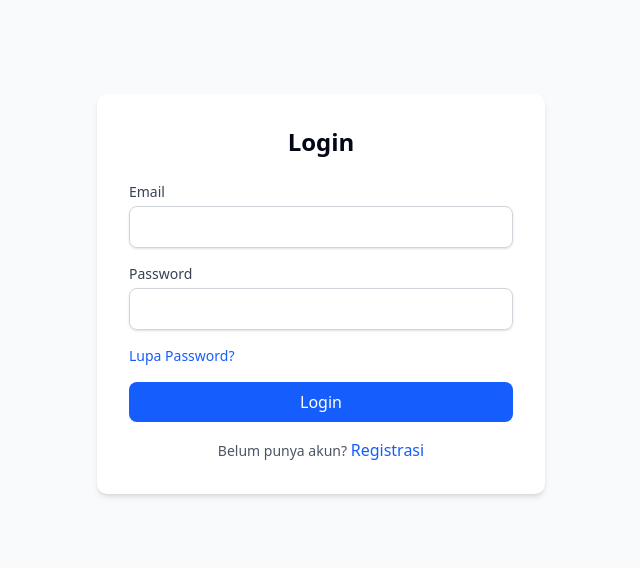
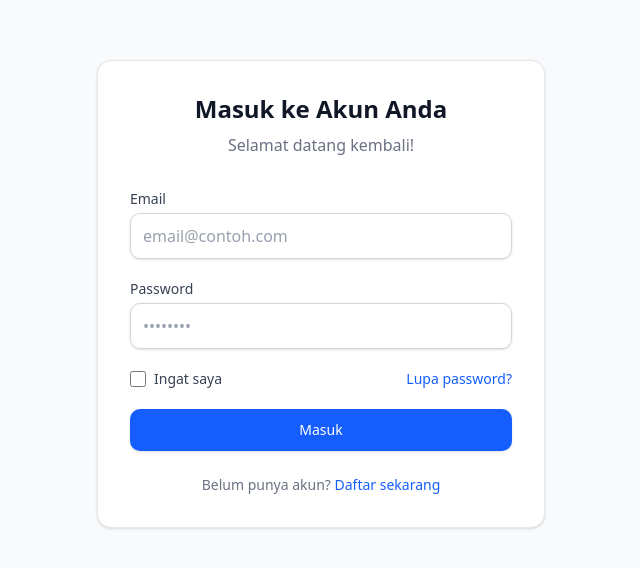
Before and after one commit to mryed17/my-store, a Next.js app: page /auth/login in a window 1280 px wide. Shown: the part 106-674 px from the top of the page, without its empty margins (319-959 px from the left). Built offline with nearby package versions, Linux system fonts and the light colour scheme.

Commit message:
page.tsx

```diff
--- a/app/auth/login/page.tsx
+++ b/app/auth/login/page.tsx
@@ -1,87 +1,142 @@
 // auth/login/page.tsx
-"use client"; // Diperukan karena menggunakan useState dan event handler
+"use client";
 import Link from "next/link";
 import { useState } from "react";
+import { ExclamationCircleIcon } from "@heroicons/react/24/outline";
 
 export default function LoginPage() {
   const [email, setEmail] = useState("");
   const [password, setPassword] = useState("");
   const [error, setError] = useState<string | null>(null);
+  const [isLoading, setIsLoading] = useState(false);
 
-  const handleSubmit = (e: React.FormEvent) => {
+  const handleSubmit = async (e: React.FormEvent) => {
     e.preventDefault();
+    setIsLoading(true);
+    setError(null);
 
-    // Simulasi error: Email atau password kosong
+    // Simulasi delay untuk loading state
+    await new Promise(resolve => setTimeout(resolve, 1000));
+
+    // Validasi
     if (!email || !password) {
-      setError("Email dan password harus diisi!");
+      setError("Email dan password harus diisi");
+      setIsLoading(false);
       return;
     }
 
-    // Simulasi error: Password terlalu pendek
-    if (password.length < 6) {
-      setError("Password harus minimal 6 karakter!");
+    if (!email.includes("@")) {
+      setError("Format email tidak valid");
+      setIsLoading(false);
       return;
     }
 
-    // Jika validasi berhasil, reset error
-    setError(null);
-    console.log("Login berhasil"); // Ganti dengan logika login sesungguhnya
+    if (password.length < 6) {
+      setError("Password minimal 6 karakter");
+      setIsLoading(false);
+      return;
+    }
+
+    // Jika validasi berhasil
+    setIsLoading(false);
+    console.log("Login berhasil");
+    // Redirect atau lakukan login
   };
 
   return (
-    <div className="min-h-screen flex items-center justify-center bg-gray-50">
-      <div className="bg-white p-8 rounded-lg shadow-md w-full max-w-md">
-        <h1 className="text-2xl font-bold text-center mb-6">Login</h1>
+    <div className="min-h-screen flex items-center justify-center bg-gray-50 p-4">
+      <div className="bg-white p-8 rounded-xl shadow-sm w-full max-w-md border border-gray-200">
+        <div className="text-center mb-8">
+          <h1 className="text-2xl font-bold text-gray-900">Masuk ke Akun Anda</h1>
+          <p className="text-gray-500 mt-2">Selamat datang kembali!</p>
+        </div>
 
-        {/* Tampilkan error jika ada */}
+        {/* Error Message (Login_error) */}
         {error && (
-          <div className="mb-4 p-3 bg-red-100 border-l-4 border-red-500 text-red-700">
-            <p>{error}</p>
+          <div className="mb-6 p-3 bg-red-50 rounded-lg flex items-start gap-3 border border-red-200">
+            <ExclamationCircleIcon className="h-5 w-5 text-red-500 mt-0.5 flex-shrink-0" />
+            <div>
+              <p className="text-sm font-medium text-red-800">{error}</p>
+              <p className="text-xs text-red-600 mt-1">Cek kembali email dan password Anda</p>
+            </div>
           </div>
         )}
 
-        <form onSubmit={handleSubmit} className="space-y-4">
+        <form onSubmit={handleSubmit} className="space-y-5">
           <div>
-            <label className="block text-sm font-medium text-gray-700">Email</label>
+            <label htmlFor="email" className="block text-sm font-medium text-gray-700 mb-1">
+              Email
+            </label>
+            <div className="relative">
               <input
+                id="email"
                 type="email"
                 value={email}
                 onChange={(e) => setEmail(e.target.value)}
-              className={`mt-1 block w-full px-3 py-2 border ${error ? "border-red-500" : "border-gray-300"} rounded-md shadow-sm focus:outline-none focus:ring-blue-500 focus:border-blue-500`}
-              required
+                className={`block w-full px-3 py-2.5 rounded-lg border ${error ? "border-red-300 focus:border-red-500 focus:ring-red-500" : "border-gray-300 focus:border-blue-500 focus:ring-blue-500"} shadow-sm placeholder-gray-400 focus:outline-none`}
+                placeholder="email@contoh.com"
               />
+              {error && (
+                <ExclamationCircleIcon className="h-5 w-5 text-red-500 absolute right-3 top-1/2 transform -translate-y-1/2" />
+              )}
+            </div>
           </div>
 
           <div>
-            <label className="block text-sm font-medium text-gray-700">Password</label>
+            <label htmlFor="password" className="block text-sm font-medium text-gray-700 mb-1">
+              Password
+            </label>
+            <div className="relative">
               <input
+                id="password"
                 type="password"
                 value={password}
                 onChange={(e) => setPassword(e.target.value)}
-              className={`mt-1 block w-full px-3 py-2 border ${error ? "border-red-500" : "border-gray-300"} rounded-md shadow-sm focus:outline-none focus:ring-blue-500 focus:border-blue-500`}
-              required
+                className={`block w-full px-3 py-2.5 rounded-lg border ${error ? "border-red-300 focus:border-red-500 focus:ring-red-500" : "border-gray-300 focus:border-blue-500 focus:ring-blue-500"} shadow-sm placeholder-gray-400 focus:outline-none`}
+                placeholder="••••••••"
               />
+              {error && (
+                <ExclamationCircleIcon className="h-5 w-5 text-red-500 absolute right-3 top-1/2 transform -translate-y-1/2" />
+              )}
+            </div>
           </div>
 
           <div className="flex items-center justify-between">
-            <Link href="/auth/forgot-password" className="text-sm text-blue-600 hover:underline">
-              Lupa Password?
+            <div className="flex items-center">
+              <input
+                id="remember-me"
+                name="remember-me"
+                type="checkbox"
+                className="h-4 w-4 rounded border-gray-300 text-blue-600 focus:ring-blue-500"
+              />
+              <label htmlFor="remember-me" className="ml-2 block text-sm text-gray-700">
+                Ingat saya
+              </label>
+            </div>
+            <Link
+              href="/auth/forgot-password"
+              className="text-sm font-medium text-blue-600 hover:text-blue-500"
+            >
+              Lupa password?
             </Link>
           </div>
 
           <button
             type="submit"
-            className="w-full bg-blue-600 text-white py-2 px-4 rounded-md hover:bg-blue-700 focus:outline-none focus:ring-2 focus:ring-blue-500"
+            disabled={isLoading}
+            className={`w-full flex justify-center py-2.5 px-4 rounded-lg border border-transparent shadow-sm text-sm font-medium text-white ${isLoading ? "bg-blue-400" : "bg-blue-600 hover:bg-blue-700"} focus:outline-none focus:ring-2 focus:ring-offset-2 focus:ring-blue-500`}
           >
-            Login
+            {isLoading ? "Memproses..." : "Masuk"}
           </button>
         </form>
 
-        <div className="mt-4 text-center">
-          <span className="text-sm text-gray-600">Belum punya akun? </span>
-          <Link href="/auth/register" className="text-blue-600 hover:underline">
-            Registrasi
+        <div className="mt-6 text-center text-sm">
+          <p className="text-gray-500">
+            Belum punya akun?{" "}
+            <Link href="/auth/register" className="font-medium text-blue-600 hover:text-blue-500">
+              Daftar sekarang
             </Link>
+          </p>
         </div>
       </div>
     </div>
```
Lines whose indentation alone changed are shown as unchanged.
